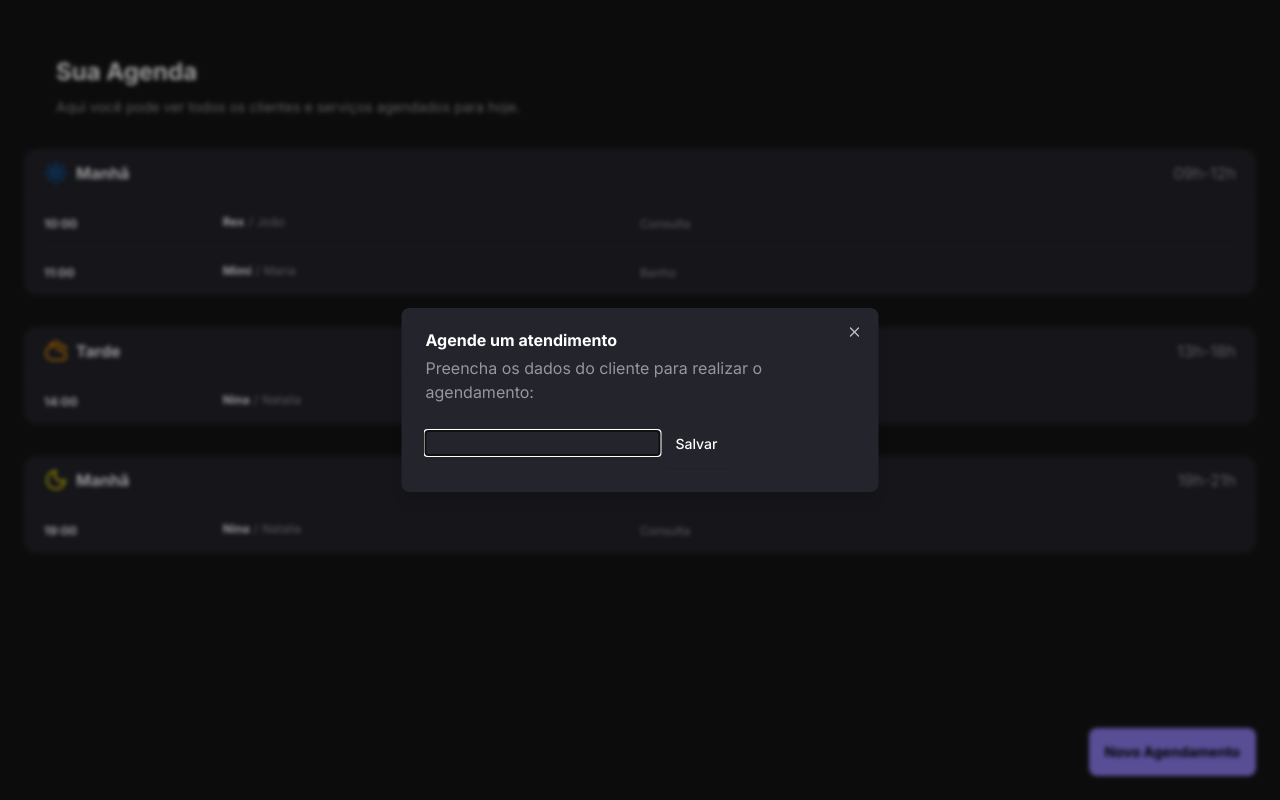
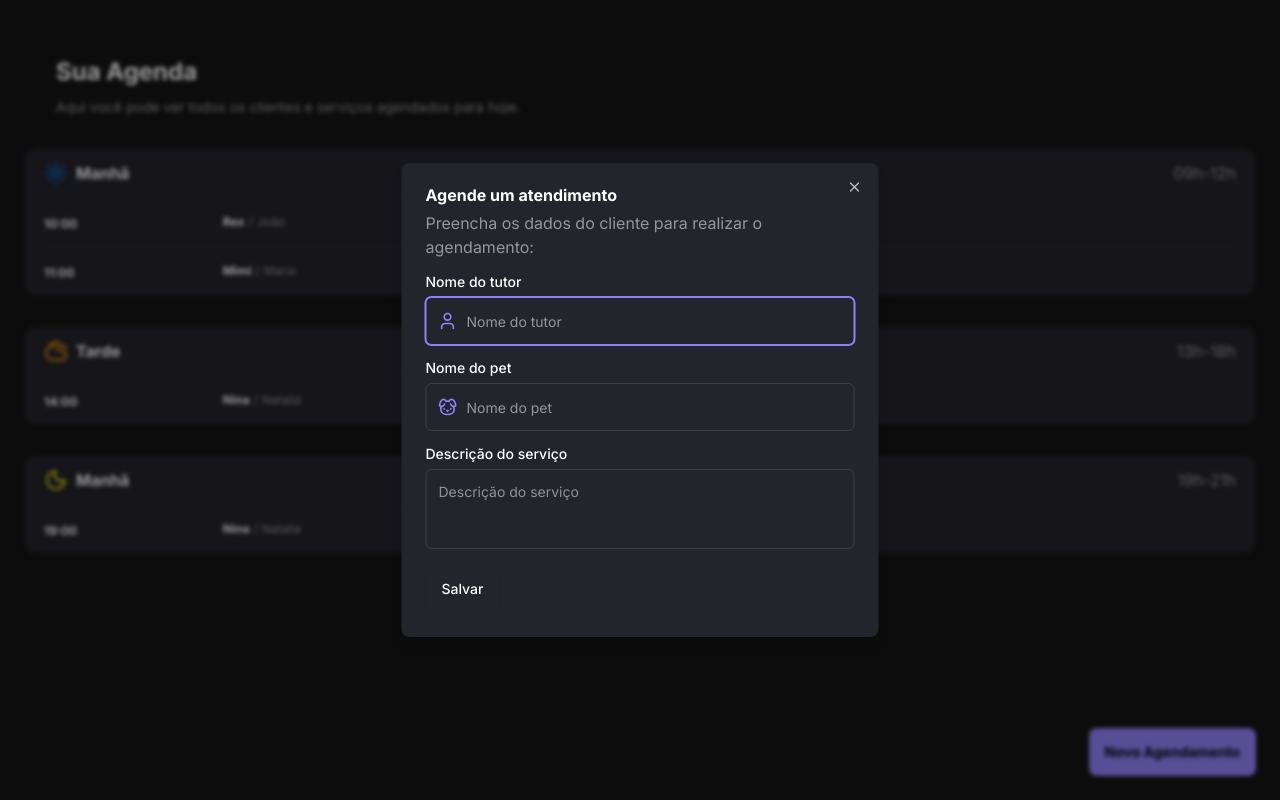
Before and after one commit to MauricioRezende/rocketseat-pet-shop, a Next.js app: page / in a window 1280 px wide. Both pictures are taken after a click on the button "Novo Agendamento". Built offline with nearby package versions, Linux system fonts and the light colour scheme.

Commit message:
feat: creating the first inputs

```diff
--- a/src/components/appointment-form/appointment-form.tsx
+++ b/src/components/appointment-form/appointment-form.tsx
@@ -9,11 +9,21 @@
   DialogTrigger,
 } from '@/components/ui/dialog';
 import { Button } from '@/components/ui/button';
+import {
+  Form,
+  FormControl,
+  FormField,
+  FormItem,
+  FormLabel,
+  FormMessage,
+} from '@/components/ui/form';
+import { Textarea } from '@/components/ui/textarea';
+import { Input } from '@/components/ui/input';
 import z from 'zod';
 
 import { useForm } from 'react-hook-form';
 import { zodResolver } from '@hookform/resolvers/zod';
-import { Form } from '../ui/form';
+import { Dog, User } from 'lucide-react';
 
 const appointmentFormSchema = z.object({
   tutorName: z.string().min(3, 'O nome do tutor é obrigatório'),
@@ -58,8 +68,78 @@
         </DialogHeader>
 
         <Form {...form}>
-          <form onSubmit={form.handleSubmit(onSubmit)}>
-            <input {...form.register('tutorName')} type="text" />
+          <form onSubmit={form.handleSubmit(onSubmit)} className="space-y-4">
+            <FormField
+              control={form.control}
+              name="tutorName"
+              render={({ field }) => (
+                <FormItem>
+                  <FormLabel className="text-label-medium-size text-content-primary">
+                    Nome do tutor
+                  </FormLabel>
+                  <FormControl>
+                    <div className="relative">
+                      <User
+                        className="absolute left-3 top-1/2 -translate-y-1/2 transform text-content-brand"
+                        size={20}
+                      />
+                      <Input
+                        placeholder="Nome do tutor"
+                        className="pl-10"
+                        {...field}
+                      />
+                    </div>
+                  </FormControl>
+                  <FormMessage />
+                </FormItem>
+              )}
+            />
+
+            <FormField
+              control={form.control}
+              name="petName"
+              render={({ field }) => (
+                <FormItem>
+                  <FormLabel className="text-label-medium-size text-content-primary">
+                    Nome do pet
+                  </FormLabel>
+                  <FormControl>
+                    <div className="relative">
+                      <Dog
+                        className="absolute left-3 top-1/2 -translate-y-1/2 transform text-content-brand"
+                        size={20}
+                      />
+                      <Input
+                        placeholder="Nome do pet"
+                        className="pl-10"
+                        {...field}
+                      />
+                    </div>
+                  </FormControl>
+                  <FormMessage />
+                </FormItem>
+              )}
+            />
+
+            <FormField
+              control={form.control}
+              name="description"
+              render={({ field }) => (
+                <FormItem>
+                  <FormLabel className="text-label-medium-size text-content-primary">
+                    Descrição do serviço
+                  </FormLabel>
+                  <FormControl>
+                    <Textarea
+                      placeholder="Descrição do serviço"
+                      className="resize-none"
+                      {...field}
+                    />
+                  </FormControl>
+                  <FormMessage />
+                </FormItem>
+              )}
+            />
 
             <Button type="submit">Salvar</Button>
           </form>
--- /dev/null
+++ b/src/components/ui/input.tsx
@@ -0,0 +1,22 @@
+import * as React from 'react';
+
+import { cn } from '@/lib/utils';
+
+function Input({ className, type, ...props }: React.ComponentProps<'input'>) {
+  return (
+    <input
+      type={type}
+      data-slot="input"
+      className={cn(
+        'flex h-12 w-full rounded-md border border-border-primary bg-background-tertiary px-3 py-2 text-sm text-content-primary ring-offset-background file:border-0 file:bg-transparent file:text-sm file:font-medium placeholder:text-content-secondary focus-visible:outline-none focus-visible:ring-1 focus-visible:ring-offset-0 focus-visible:ring-border-brand disabled:cursor-not-allowed disabled:opacity-50',
+        'hover:border-border-secondary',
+        'focus:border-border-brand focus-visible:border-border-brand',
+        'aria-invalid:ring-destructive/20 aria-invalid:border-destructive',
+        className
+      )}
+      {...props}
+    />
+  );
+}
+
+export { Input };
--- /dev/null
+++ b/src/components/ui/textarea.tsx
@@ -0,0 +1,23 @@
+import * as React from 'react';
+
+import { cn } from '@/lib/utils';
+
+export type TextareaProps = React.TextareaHTMLAttributes<HTMLTextAreaElement>;
+
+const Textarea = React.forwardRef<HTMLTextAreaElement, TextareaProps>(
+  ({ className, ...props }, ref) => {
+    return (
+      <textarea
+        className={cn(
+          'flex min-h-[80px] w-full rounded-md border border-border-primary bg-background-tertiary px-3 py-3 text-sm ring-offset-background placeholder:text-muted-foreground focus-visible:outline-none focus-visible:ring-1 focus-visible:ring-offset-0 focus-visible:ring-border-brand disabled:cursor-not-allowed disabled:opacity-50 hover:border-border-secondary',
+          className
+        )}
+        ref={ref}
+        {...props}
+      />
+    );
+  }
+);
+Textarea.displayName = 'Textarea';
+
+export { Textarea };
```
